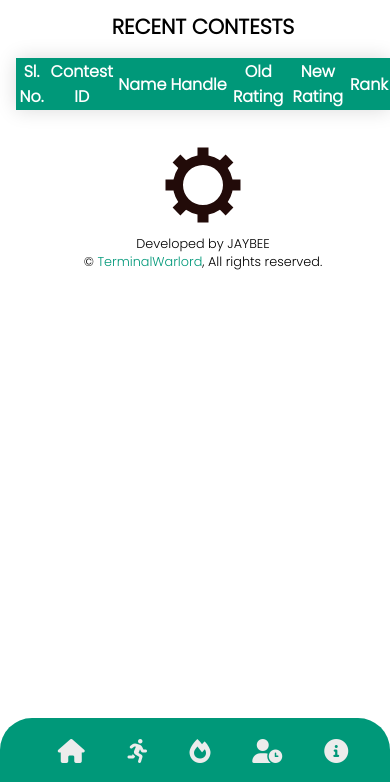
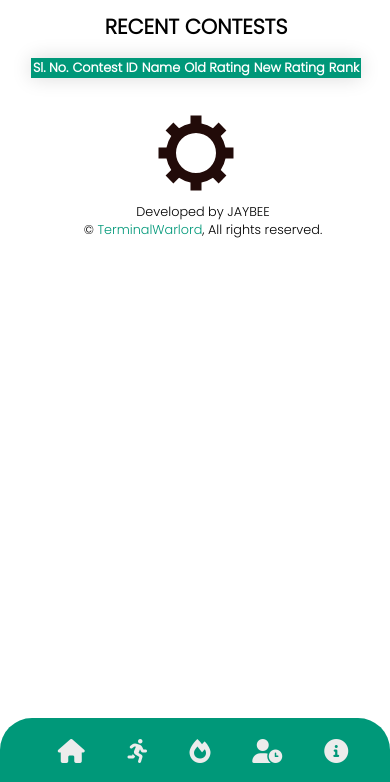
Before and after one commit to TerminalWarlord/CP-Contests, a plain HTML site: page cf_contests.html in a window 390 px wide. Both pictures are taken after a click on the button 312 px from the left and 94 px from the top of the page. Shown: the part 62-844 px from the top of the page. Drawn offline with Linux system fonts and the light colour scheme; no server answers.

Commit message:
table fixed

```diff
--- a/cf_contests.html
+++ b/cf_contests.html
@@ -168,11 +168,11 @@
                 <table class="content">
                     <caption class="head-title" id="running-list">Recent Contests</caption>
                     <thead>
-                        <tr>
+                        <tr class="cfList">
                             <th>Sl. No.</th>
                             <th>Contest ID</th>
                             <th>Name</th>
-                            <th>Handle</th>
+                            <!-- <th>Handle</th> -->
                             <th>Old Rating</th>
                             <th>New Rating</th>
                             <th>Rank</th>
--- a/cf_contests.js
+++ b/cf_contests.js
@@ -27,6 +27,8 @@ function fetchQuery(){
             if(data['status'] === 'FAILED'){
                 html = `<tr><th>Failed to fetch data for ${query}<th></tr>`;
             }
+            // <th>${data['result'][i]['handle']}</th>
+
             else{
                 for(let i=0; i<data['result'].length; i++){
                     loader.classList.add('hide-item');
@@ -35,7 +37,6 @@ function fetchQuery(){
                             <th>${i+1}</th>
                             <th>${data['result'][i]['contestId']}</th>
                             <th>${data['result'][i]['contestName']}</th>
-                            <th>${data['result'][i]['handle']}</th>
                             <th>${data['result'][i]['newRating']}</th>
                             <th>${data['result'][i]['oldRating']}</th>
                             <th>${data['result'][i]['rank']}</th>
--- a/style.css
+++ b/style.css
@@ -401,6 +401,12 @@ footer{
         opacity: 1;
         width: 90px;
     }
+    .main-content{
+        width: 96.3%;
+    }
+    .cfList th{
+        font-size: 0.8rem;
+    }
 }
 
 /* @media only screen and (min-width: 600px){
```
